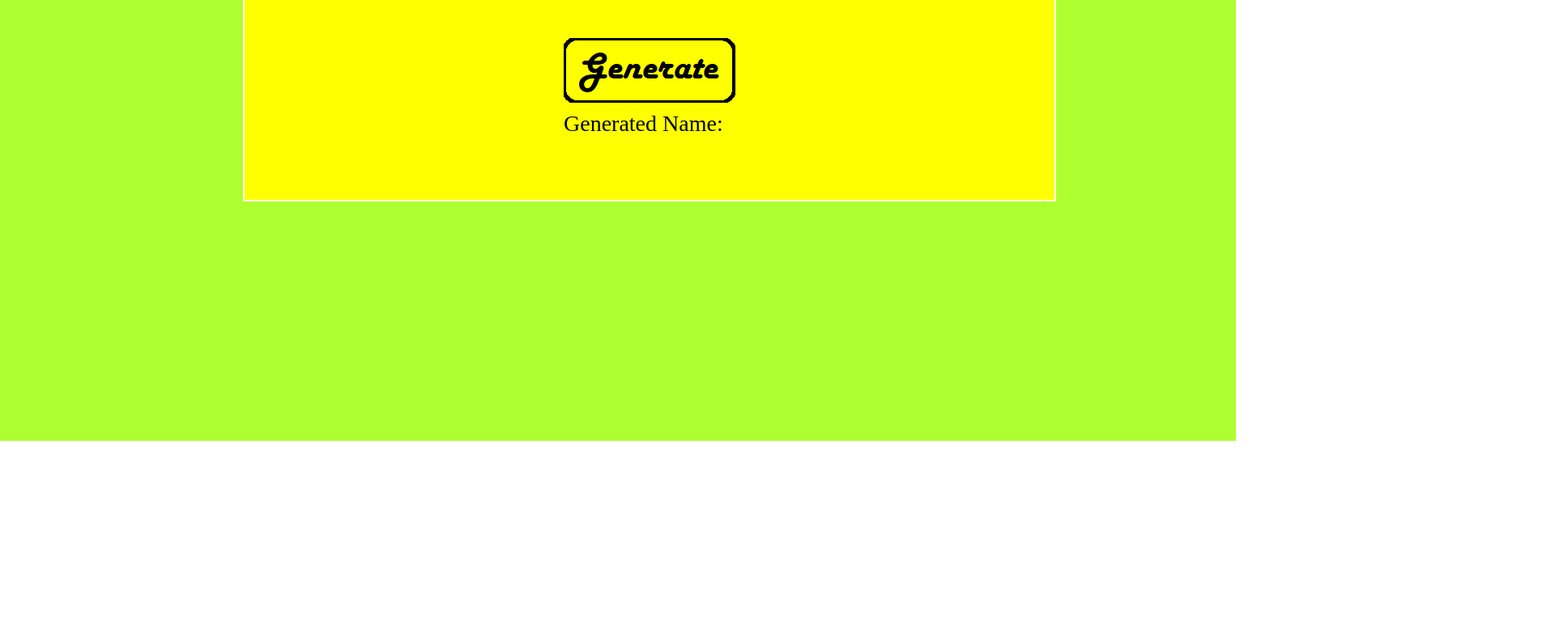
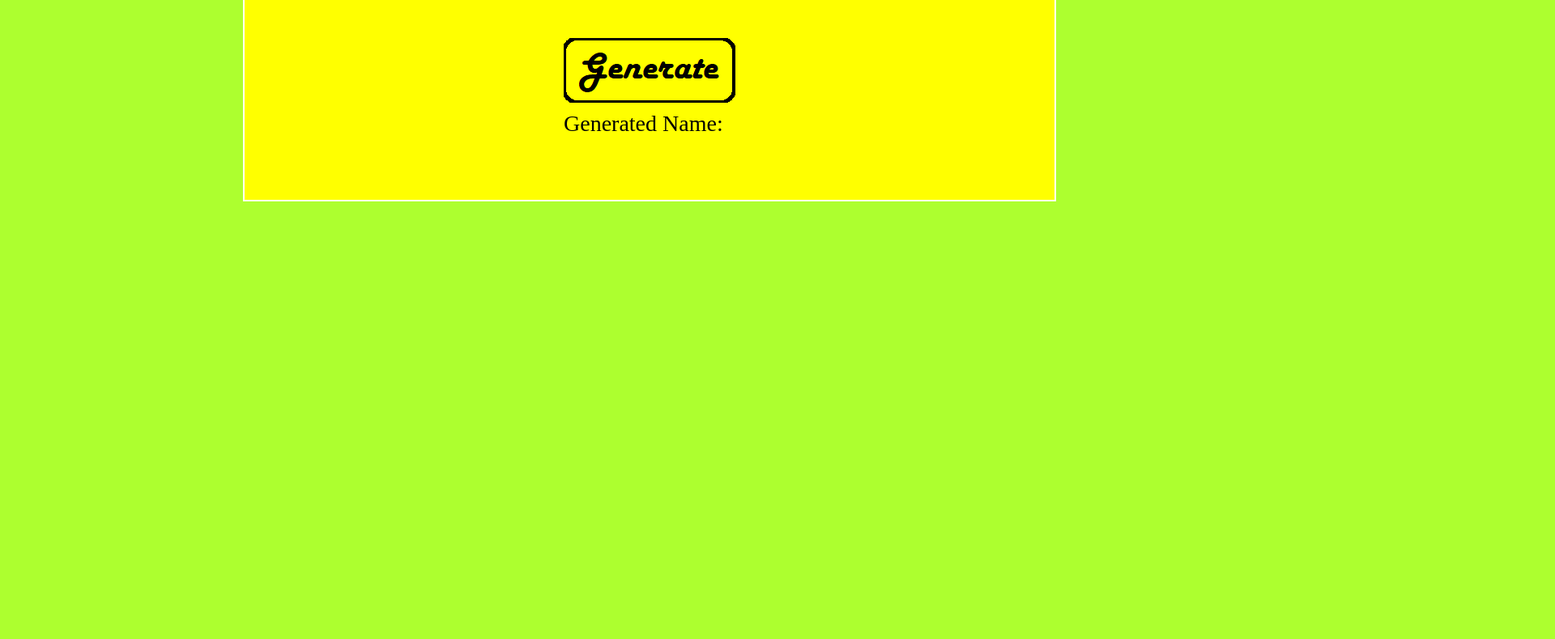
Before and after one commit to AbdElelah2000/Random-Baby-Name-Generator, a plain HTML site: page index.html in a window 1280 px wide. Shown: the part 355-1145 px from the top of the page at 81% size, 1920 px wide, since content can reach past the window. Before the commit the page ends 900 px from the top, so only its background shows below. Drawn offline with Linux system fonts and the light colour scheme.

Commit message:
Update style.css

```diff
--- a/style.css
+++ b/style.css
@@ -3,8 +3,8 @@
     margin: 0;
 }
 #background{
-    width: 1526px;
-    height: 900px;
+    width: 3000px;
+    height: 1500px;
     background-color: greenyellow;
 }
 .Gen{
```
